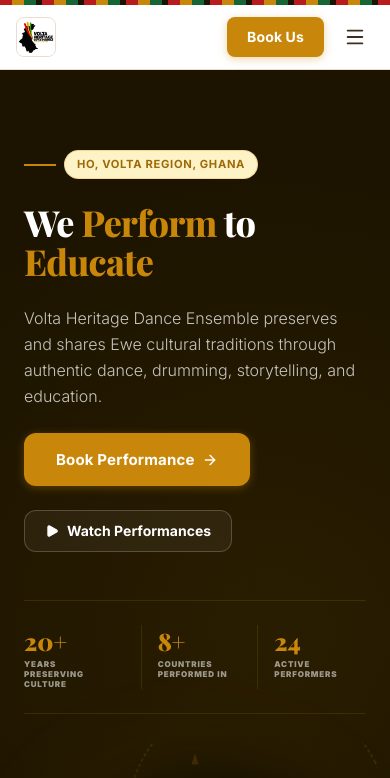
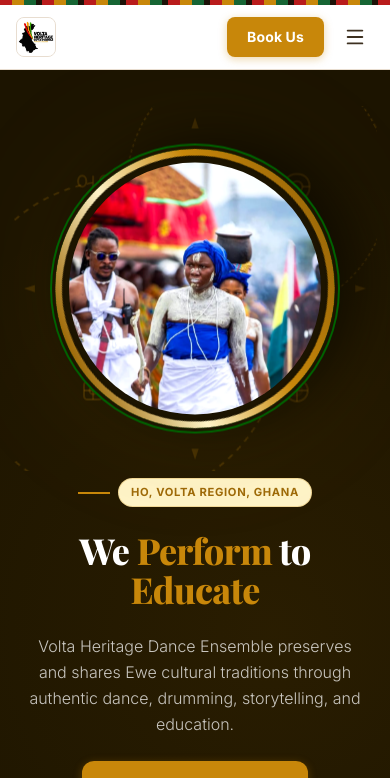
Before and after one commit to KlawZout2423/voltaheritage, a Next.js app: page / in a window 390 px wide. Shown: the top 778 px of the page. Built offline with nearby package versions, Linux system fonts and the light colour scheme; a web font is replaced by a local one.

Commit message:
fix: Cultural Significance box - use border accent instead of full bg color

```diff
--- a/src/app/heritage/[slug]/page.tsx
+++ b/src/app/heritage/[slug]/page.tsx
@@ -28,21 +28,21 @@
   gold: {
     badge: "badge-gold",
     card: "card-gold",
-    bullet: "bg-[var(--color-heritage-gold)]",
+    bullet: "border-[var(--color-heritage-gold)]",
     heading: "text-[var(--color-heritage-gold)]",
     dot: "bg-[var(--color-heritage-gold-light)] text-[var(--color-heritage-gold-dark)]",
   },
   red: {
     badge: "badge-red",
     card: "card-red",
-    bullet: "bg-[var(--color-heritage-red)]",
+    bullet: "border-[var(--color-heritage-red)]",
     heading: "text-[var(--color-heritage-red)]",
     dot: "bg-[var(--color-heritage-red-light)] text-[var(--color-heritage-red)]",
   },
   green: {
     badge: "badge-green",
     card: "card-green",
-    bullet: "bg-[var(--color-heritage-green)]",
+    bullet: "border-[var(--color-heritage-green)]",
     heading: "text-[var(--color-heritage-green)]",
     dot: "bg-[var(--color-heritage-green-light)] text-[var(--color-heritage-green)]",
   },
--- a/src/app/page.tsx
+++ b/src/app/page.tsx
@@ -84,7 +84,7 @@
         <div className="relative z-10 mx-auto max-w-7xl px-6 grid lg:grid-cols-12 gap-12 items-center w-full">
           {/* Left Column: Animated Text Content */}
           <motion.div
-            className="lg:col-span-7 flex flex-col items-start text-left"
+            className="order-2 lg:order-1 lg:col-span-7 flex flex-col items-center lg:items-start text-center lg:text-left w-full"
             variants={heroContainerVariants}
             initial="hidden"
             animate="visible"
@@ -97,7 +97,7 @@
 
             {/* Headline */}
             <motion.h1
-              className="font-display text-4xl md:text-6xl lg:text-7xl font-extrabold text-white leading-[1.08] mb-6 tracking-tight text-left"
+              className="font-display text-4xl md:text-6xl lg:text-7xl font-extrabold text-white leading-[1.08] mb-6 tracking-tight text-center lg:text-left"
               variants={heroItemVariants}
             >
               We <span className="text-[var(--color-heritage-gold)]">Perform</span> to <span className="text-[var(--color-heritage-gold)]">Educate</span>
@@ -105,7 +105,7 @@
 
             {/* Subtitle / Paragraph */}
             <motion.p
-              className="text-base sm:text-lg md:text-xl text-white/75 leading-relaxed mb-6 max-w-xl font-light text-left"
+              className="text-base sm:text-lg md:text-xl text-white/75 leading-relaxed mb-6 max-w-xl font-light text-center lg:text-left mx-auto lg:mx-0"
               variants={heroItemVariants}
             >
               Volta Heritage Dance Ensemble preserves and shares Ewe cultural traditions through authentic dance, drumming, storytelling, and education.
@@ -113,7 +113,7 @@
 
             {/* CTAs */}
             <motion.div
-              className="flex flex-wrap items-center gap-6 mb-6"
+              className="flex flex-wrap items-center justify-center lg:justify-start gap-6 mb-6"
               variants={heroItemVariants}
             >
               <Link href="/contact" id="hero-cta-book" className="btn-primary">
@@ -137,14 +137,14 @@
                 ].map((stat, i) => (
                   <div
                     key={stat.label}
-                    className={`flex flex-col items-start pr-4 ${
-                      i > 0 ? "pl-4 border-l border-[rgba(200,149,26,0.15)]" : ""
+                    className={`flex flex-col items-center lg:items-start px-2 sm:px-4 ${
+                      i > 0 ? "border-l border-[rgba(200,149,26,0.15)]" : ""
                     }`}
                   >
-                    <p className="font-display text-2xl sm:text-3xl md:text-4xl font-black text-[var(--color-heritage-gold)] mb-0.5">
+                    <p className="font-display text-2xl sm:text-3xl md:text-4xl font-black text-[var(--color-heritage-gold)] mb-0.5 text-center lg:text-left">
                       <Counter value={stat.value} />
                     </p>
-                    <p className="text-[8px] sm:text-[9px] md:text-[10px] text-white/55 uppercase tracking-widest font-black leading-tight">
+                    <p className="text-[8px] sm:text-[9px] md:text-[10px] text-white/55 uppercase tracking-widest font-black leading-tight text-center lg:text-left">
                       {stat.label}
                     </p>
                   </div>
@@ -154,7 +154,7 @@
 
             {/* Social Proof Badges */}
             <motion.div
-              className="hidden sm:flex flex-wrap items-center gap-x-6 gap-y-3 w-full"
+              className="hidden sm:flex flex-wrap items-center justify-center lg:justify-start gap-x-6 gap-y-3 w-full"
               variants={heroItemVariants}
             >
               <span className="text-[10px] uppercase tracking-widest font-black text-white/40">Featured at:</span>
@@ -171,7 +171,7 @@
           </motion.div>
 
           {/* Right Column: Large centered image container with float and zoom */}
-          <div className="lg:col-span-5 flex flex-col items-center lg:items-end w-full">
+          <div className="order-1 lg:order-2 lg:col-span-5 flex flex-col items-center lg:items-end w-full">
             <motion.div
               className="relative w-[280px] h-[280px] sm:w-[420px] sm:h-[420px] lg:w-[500px] lg:h-[500px] flex items-center justify-center flex-shrink-0 animate-float"
               variants={heroImageVariants}
```
